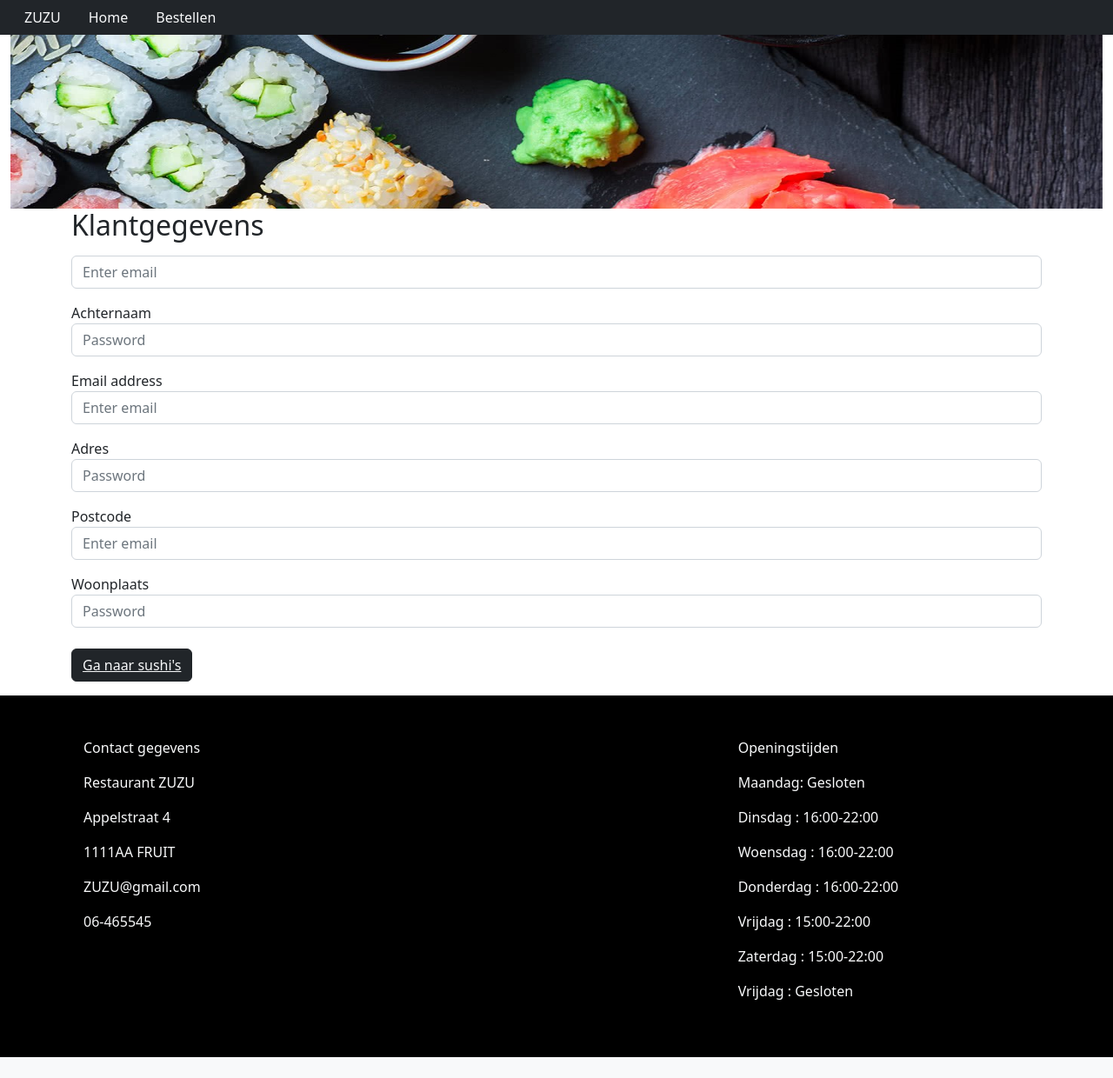
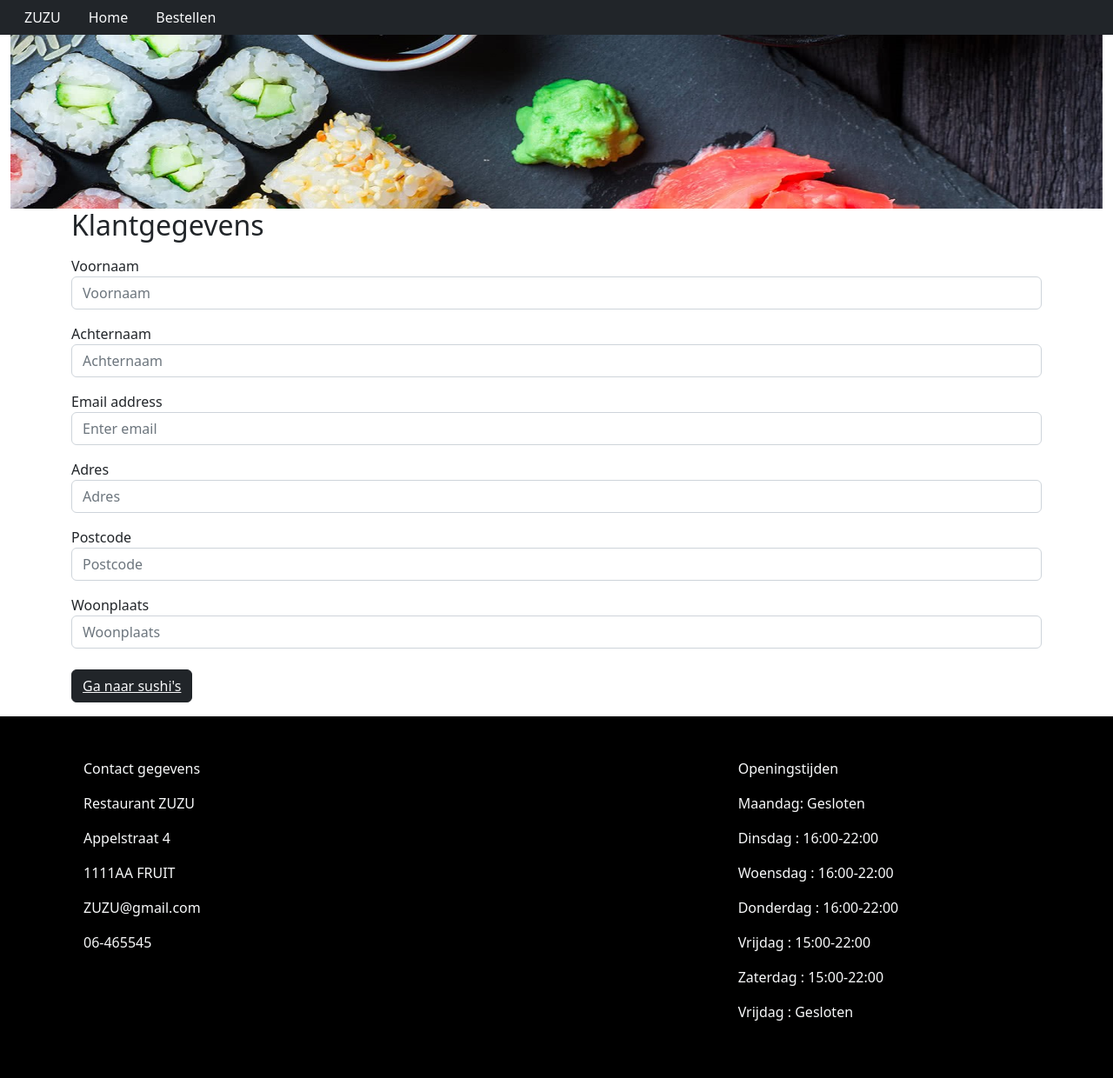
Before and after one commit to rehman-m/PHP1, a PHP site: page /contact.php in a window 1280 px wide. Shown: the whole page at 87% size. Before the commit the page ends 1216 px from the top, so only its background shows below. Run offline with PHP 8.4, Linux system fonts and the light colour scheme.

Commit message:
Contact en bestellen pagina gemaakt

```diff
--- a/contact.php
+++ b/contact.php
@@ -11,7 +11,7 @@
             <a class="nav-link active text-light" aria-current="page" href="#">ZUZU</a>
         </li>
         <li class="nav-item">
-            <a class="nav-link text-light" href="#">Home</a>
+            <a class="nav-link text-light" href="sushi.php">Home</a>
         </li>
         <li class="nav-item">
             <a class="nav-link text-light" href="#">Bestellen</a>
@@ -40,13 +40,13 @@
 
     <form>
         <div class="form-group mt-3">
-            <label for="ingredients"></label>
-            <input type="" class="form-control" id="exampleInputEmail1" aria-describedby="emailHelp" placeholder="Enter email">
+            <label for="ingredients">Voornaam</label>
+            <input type="" class="form-control" id="exampleInputEmail1" aria-describedby="emailHelp" placeholder="Voornaam">
 
         </div>
         <div class="form-group mt-3">
             <label for="exampleInputPassword1">Achternaam</label>
-            <input type="password" class="form-control" id="exampleInputPassword1" placeholder="Password">
+            <input type="password" class="form-control" id="exampleInputPassword1" placeholder="Achternaam">
         </div>
         <div class="form-group mt-3">
             <label for="exampleInputEmail1">Email address</label>
@@ -55,17 +55,17 @@
         </div>
         <div class="form-group mt-3">
             <label for="exampleInputPassword1">Adres</label>
-            <input type="password" class="form-control" id="exampleInputPassword1" placeholder="Password">
+            <input type="password" class="form-control" id="exampleInputPassword1" placeholder="Adres">
         </div>
 
         <div class="form-group mt-3">
             <label for="exampleInputEmail1">Postcode</label>
-            <input type="email" class="form-control" id="exampleInputEmail1" aria-describedby="emailHelp" placeholder="Enter email">
+            <input type="email" class="form-control" id="exampleInputEmail1" aria-describedby="emailHelp" placeholder="Postcode">
 
         </div>
         <div class="form-group mt-3">
             <label for="exampleInputPassword1">Woonplaats</label>
-            <input type="password" class="form-control" id="exampleInputPassword1" placeholder="Password">
+            <input type="password" class="form-control" id="exampleInputPassword1" placeholder="Woonplaats">
         </div>
 
         <button  class="btn btn-dark  mt-4">
```
Also changed, not shown: bestellen.php (+7 -7 lines).
